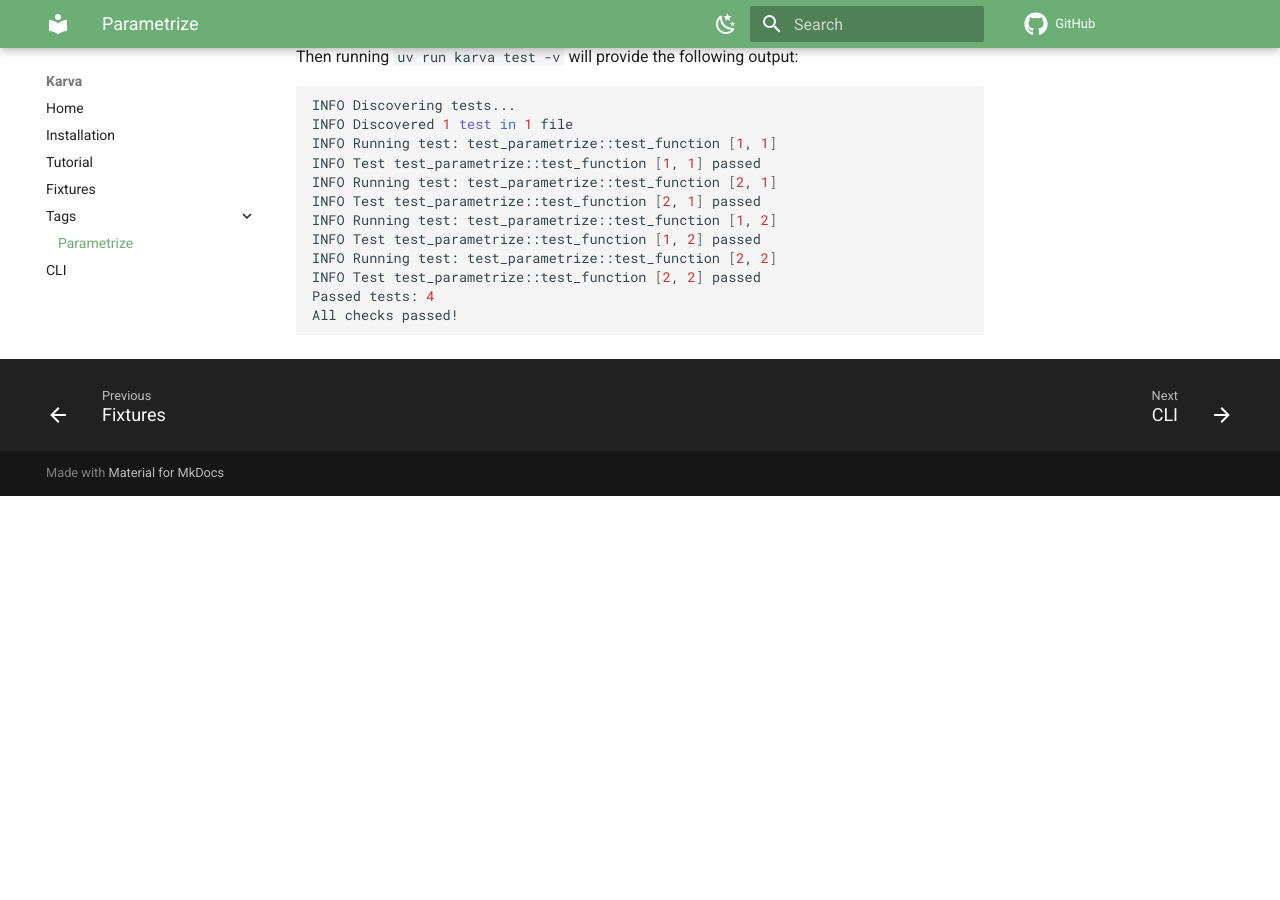
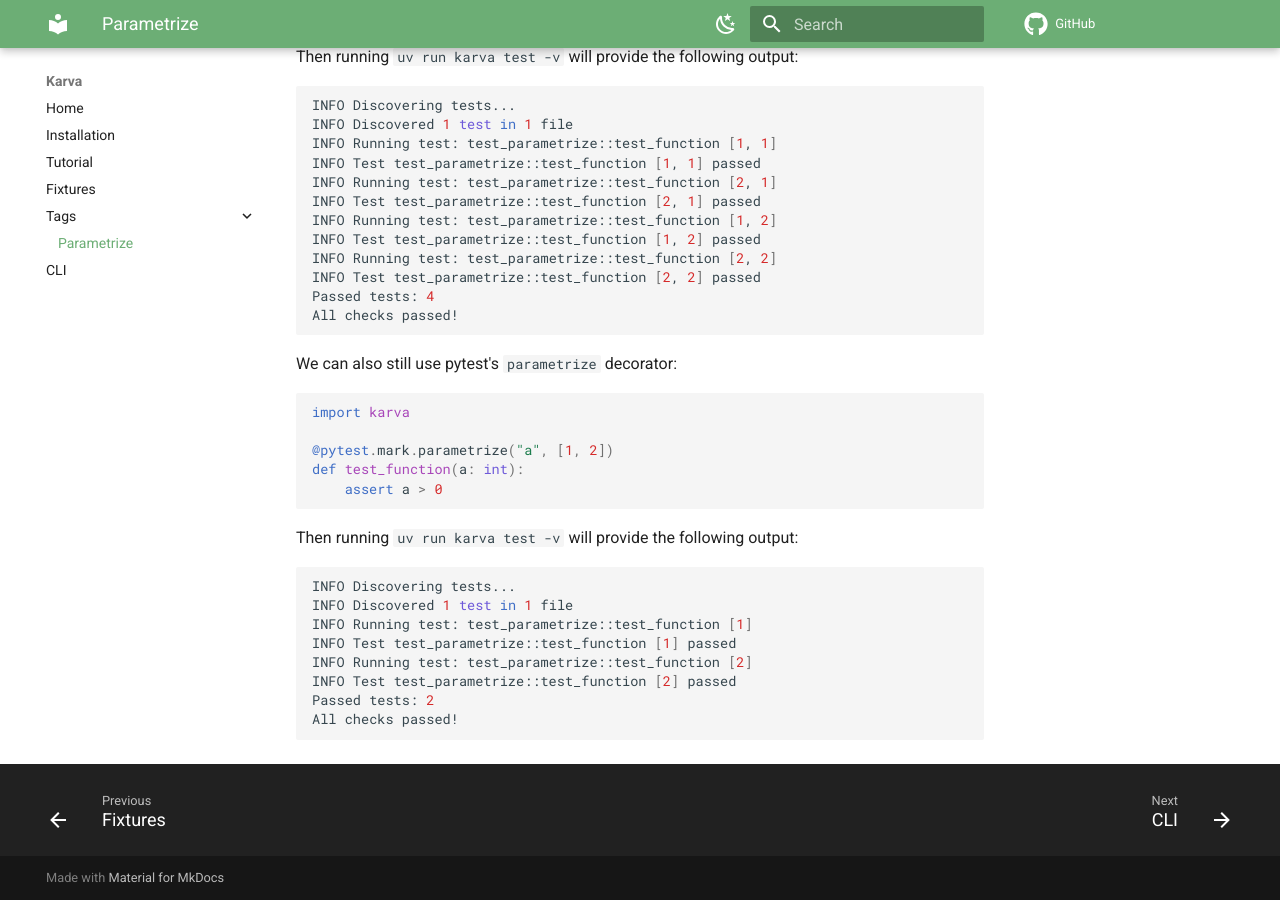
Before and after one commit to MatthewMckee4/karva, an MkDocs documentation site: the page built from docs/tags/parametrize.md, in a window 1280 px wide and 900 px high, scrolled down 1885 px. Built offline with MkDocs 1.6.1 and Material for MkDocs 9.7.7, drawn with Linux system fonts in a browser that asks for light colours; comment, search, counter and statistics services are not loaded; before the commit the page ends 2381 px from its top, so only the background shows below that.

Commit message:
Update docs

````diff
--- a/docs/tags/parametrize.md
+++ b/docs/tags/parametrize.md
@@ -109,3 +109,26 @@
 Passed tests: 4
 All checks passed!
 ```
+
+We can also still use pytest's `parametrize` decorator:
+
+```python
+import karva
+
+@pytest.mark.parametrize("a", [1, 2])
+def test_function(a: int):
+    assert a > 0
+```
+
+Then running `uv run karva test -v` will provide the following output:
+
+```bash
+INFO Discovering tests...
+INFO Discovered 1 test in 1 file
+INFO Running test: test_parametrize::test_function [1]
+INFO Test test_parametrize::test_function [1] passed
+INFO Running test: test_parametrize::test_function [2]
+INFO Test test_parametrize::test_function [2] passed
+Passed tests: 2
+All checks passed!
+```
````
